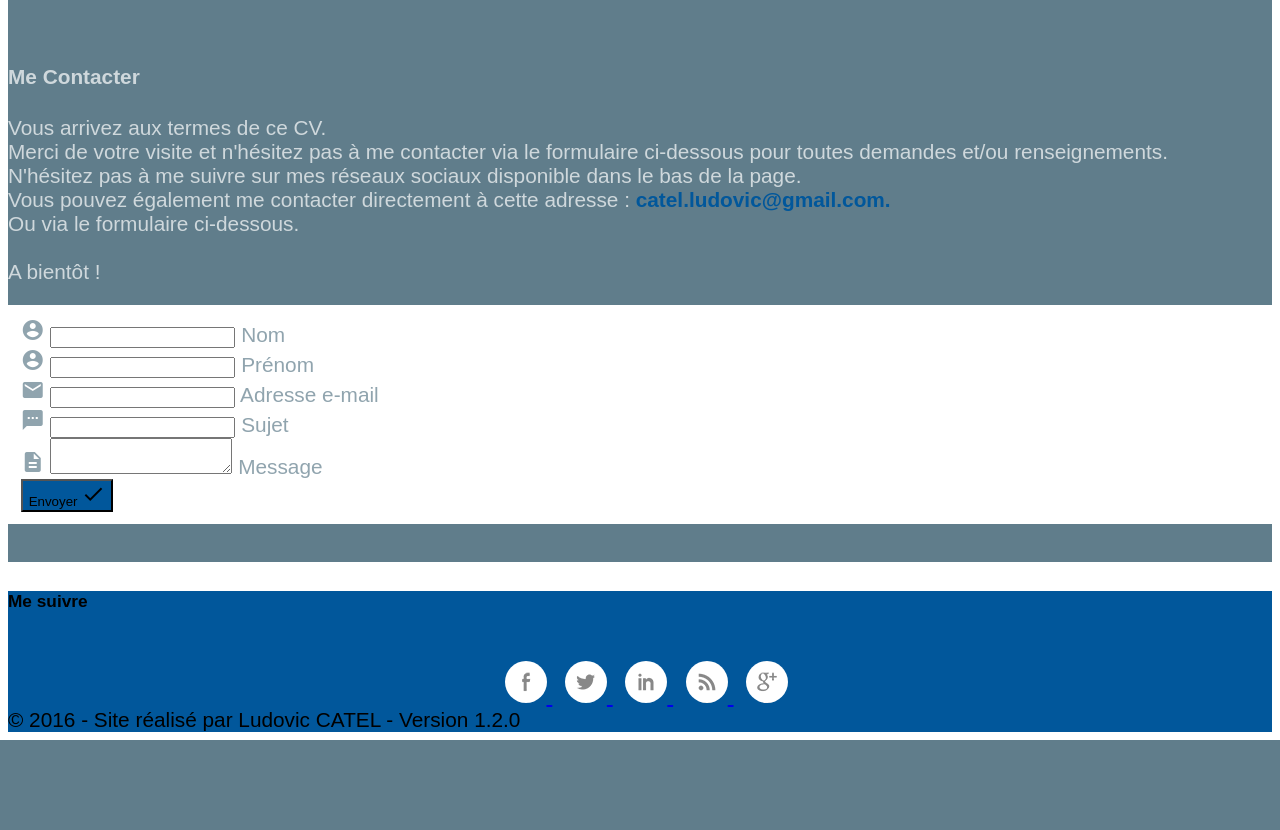
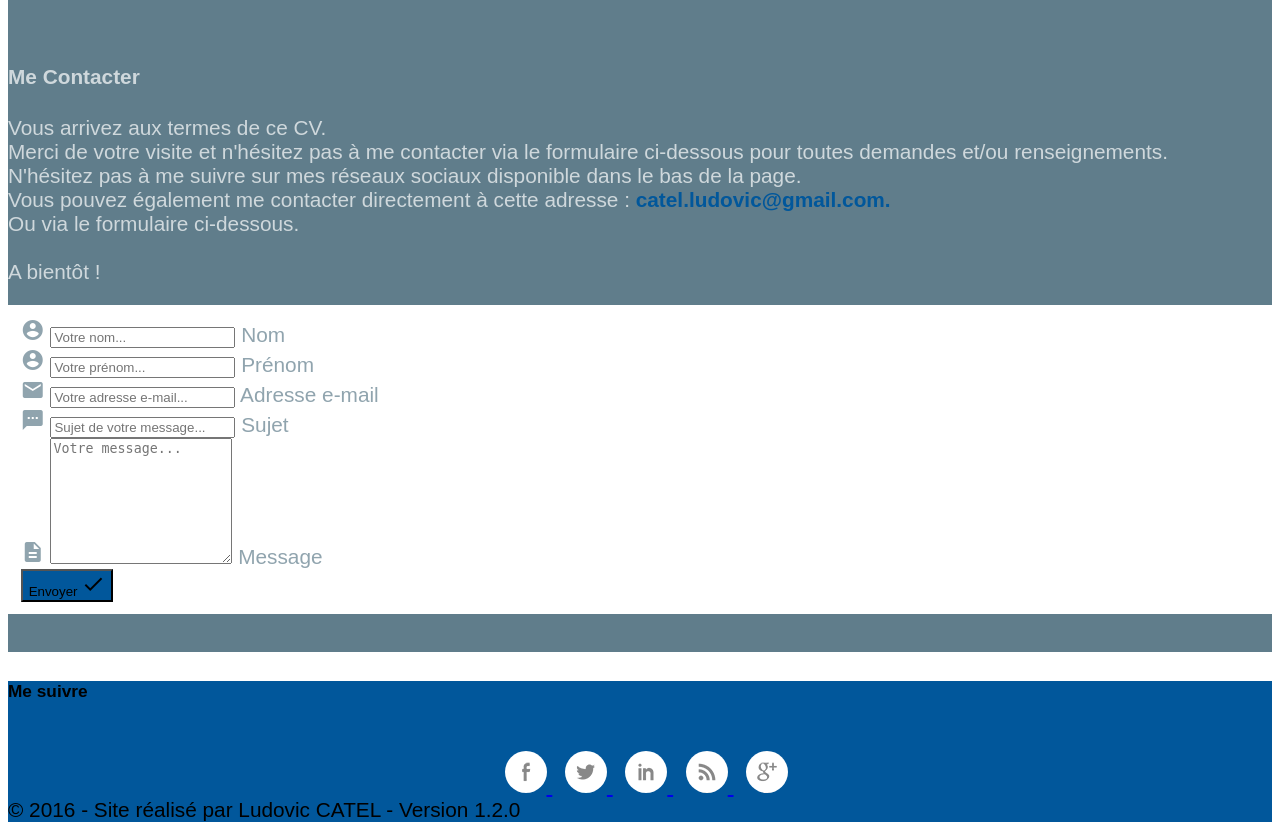
Before and after one commit to ArkoRoom/CV_Materialize, a PHP site: page / in a window 1280 px wide. Shown: the part 4003-4833 px from the top of the page. Before the commit the page ends 4743 px from the top, so only its background shows below. Run offline with PHP 8.4, Linux system fonts and the light colour scheme; some libraries are stand-ins or nearby versions; some web fonts are replaced.

Commit message:
add PHP for the contact section

```diff
--- a/index.php
+++ b/index.php
@@ -296,36 +296,81 @@
             A bientôt !
           </p>
         </div>
-        <form class="col l4 offset-l4 s10 offset-s1" id="form-contact">
+        <form class="col l4 offset-l4 s10 offset-s1" id="form-contact" action="index.php" method="post">
+          <?php
+            $validate = true;
+          ?>
           <div class="input-field col s12">
             <i class="material-icons prefix">account_circle</i>
-            <input id="icon_prefix" type="text" class="validate">
+            <input id="icon_prefix" type="text" class="validate" name="name" placeholder="Votre nom...">
+            <?php
+              if (isset($_POST['name']) && strlen($_POST['name']) < 3 && strlen($_POST['name']) > 30) {
+                $validate = false;
+                echo "<p class='error'>Erreur ! Vous devez saisir un nom compris entre 3 et 30 caractères.</p>";
+              }
+            ?>
             <label for="icon_prefix">Nom</label>
           </div>
           <div class="input-field col s12">
             <i class="material-icons prefix">account_circle</i>
-            <input id="icon_prefix" type="text" class="validate">
+            <input id="icon_prefix" type="text" class="validate" name="firstname" placeholder="Votre prénom...">
+            <?php
+              if (isset($_POST['firstname']) && strlen($_POST['firstname']) < 3 && strlen($_POST['firstname']) > 30) {
+                $validate = false;
+                echo "<p class='error'>Erreur ! Vous devez saisir un nom compris entre 3 et 30 caractères.</p>";
+              }
+            ?>
             <label for="icon_prefix">Prénom</label>
           </div>
           <div class="input-field col s12">
             <i class="material-icons prefix">email</i>
-            <input id="icon_telephone" type="tel" class="validate">
+            <input id="icon_telephone" type="tel" class="validate" name="mail" placeholder="Votre adresse e-mail...">
+            <?php
+              if (isset($_POST['mail']) && !filter_var($_POST['mail'], FILTER_VALIDATE_EMAIL)) {
+                $validate = false;
+                echo "<p class='error'>Erreur ! Vous devez saisir une adresse e-mail valide.</p>";
+              }
+            ?>
             <label for="icon_telephone">Adresse e-mail</label>
           </div>
           <div class="input-field col s12">
             <i class="material-icons prefix">textsms</i>
-            <input id="icon_prefix" type="text" class="validate">
+            <input id="icon_prefix" type="text" class="validate" name="subject" placeholder="Sujet de votre message...">
+            <?php
+              if (isset($_POST['subject']) && strlen($_POST['subject']) < 5 && strlen($_POST['subject']) > 64) {
+                $validate = false;
+                echo "<p class='error'>Erreur ! Vous devez saisir un sujet compris entre 5 et 64 caractères.</p>";
+              }
+            ?>
             <label for="icon_prefix">Sujet</label>
           </div>
           <div class="input-field col s12">
             <i class="material-icons prefix">description</i>
-            <textarea id="textarea1" class="materialize-textarea"></textarea>
+            <textarea id="textarea1" class="materialize-textarea" rows="8" name="message" placeholder="Votre message..."></textarea>
+            <?php
+              if (isset($_POST['message']) && strlen($_POST['message']) < 30 && strlen($_POST['message']) > 5000) {
+                $validate = false;
+                echo "<p class='error'>Erreur ! Vous devez saisir un message plus long ou plus court.</p>";
+              }
+            ?>
             <label for="textarea1">Message</label>
           </div>
           <div class="center-align">
-            <button class="btn waves-effect waves-light" type="submit" name="action">Envoyer
+            <button class="btn waves-effect waves-light" type="submit" name="submit">Envoyer
               <i class="material-icons right">done</i>
             </button>
+            <?php
+              if (isset($_POST['submit']) && $validate) {
+                $to      = 'catel.ludovic@gmail.com';
+                $subject = $_POST['subject'];
+                $message = $_POST['message'];
+                $headers = $_POST['mail'] . "\r\n";
+
+                mail($to, $subject, $message, $headers);
+
+               echo "<p class='success'>Message envoyé !</p>";
+              }
+            ?>
           </div>
         </form>
       </div>
```
